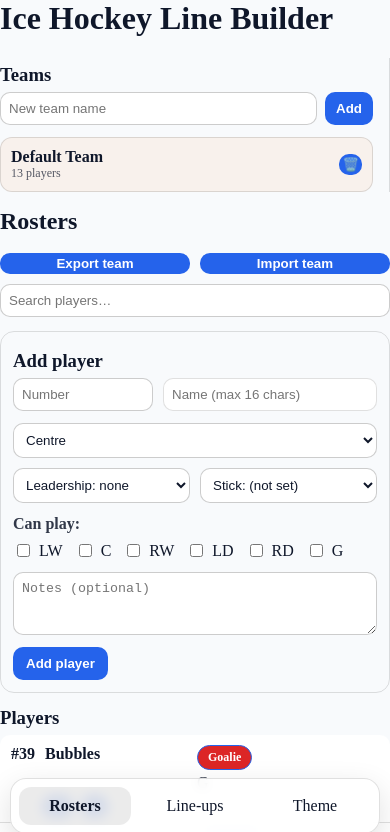
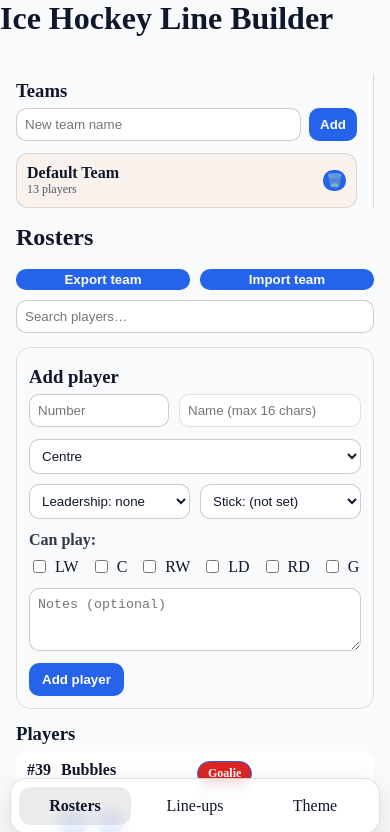
Before and after one commit to Newik83CZ/IceHockeyLineBuilder, a React (Vite) app: page / in a window 390 px wide. Shown: the top 832 px of the page. Built offline with nearby package versions, Linux system fonts and the light colour scheme.

Commit message:
page padding for phone edit

```diff
--- a/src/index.css
+++ b/src/index.css
@@ -118,7 +118,7 @@ textarea:focus {
 @media (max-width: 800px) {
   /* EDGE-TO-EDGE: removes the red margins you highlighted */
   .pageWrap {
-    padding: 0 !important;
+    padding: 4 !important;
     padding-bottom: 140px !important; /* space for bottom nav */
     margin: 0 !important;
     max-width: 100% !important;
```
